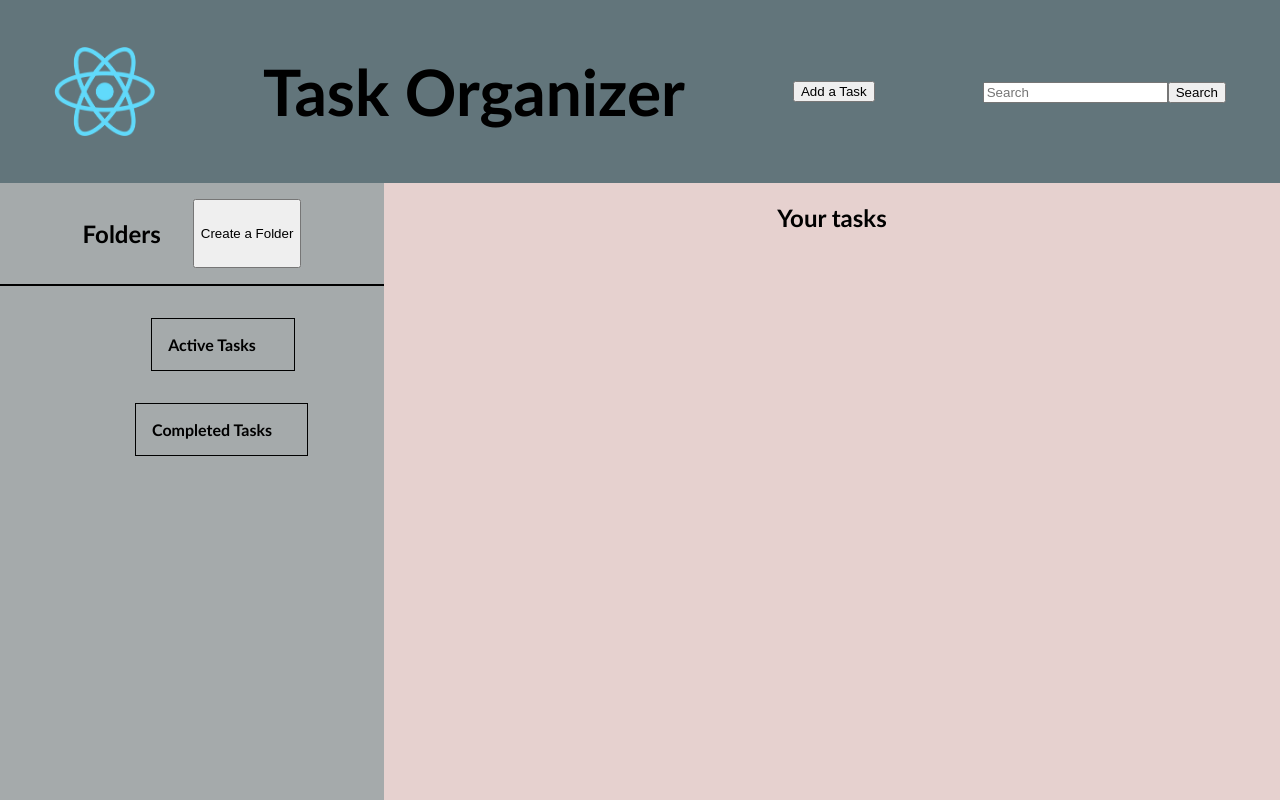
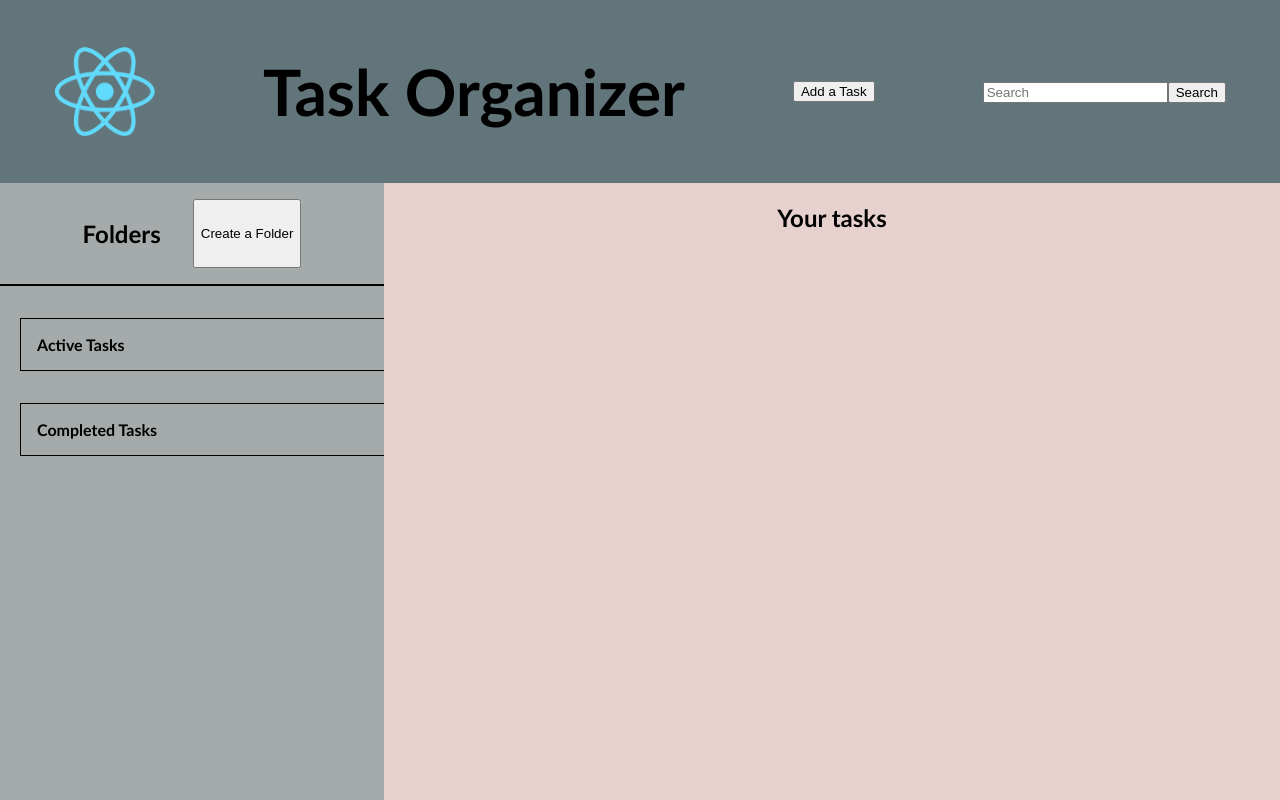
Before and after one commit to napolitanj/to-do-list-react, a React (Vite) app: page / in a window 1280 px wide. Shown: the top 800 px of the page. Built offline with nearby package versions, Linux system fonts and the light colour scheme.

Commit message:
style changes

```diff
--- a/src/components/TaskList.tsx
+++ b/src/components/TaskList.tsx
@@ -43,6 +43,7 @@ const TaskList = ({ tasks, setTasks, activeFolder }: Props) => {
                     <strong>Description:</strong>
                     {task.description}
                   </p>
+                  <p></p>
                   <div className="buttons-container">
                     <button>✔</button>
                     <button onClick={() => removeTask(index)}>🗑</button>
--- a/src/styles/FolderParentStyles.css
+++ b/src/styles/FolderParentStyles.css
@@ -24,10 +24,11 @@
         align-items:center;
         flex-direction:column;
         gap:2em;
+        width:100%;
 
         .folder-element {
             display:flex;
-            width:90%;
+            width:100%;
             border: 1px solid;
             padding: 1em;
             display:flex;
@@ -38,6 +39,7 @@
 
         li {
             list-style-type: none;
+            width:100%;
         }
     }
 }
```
